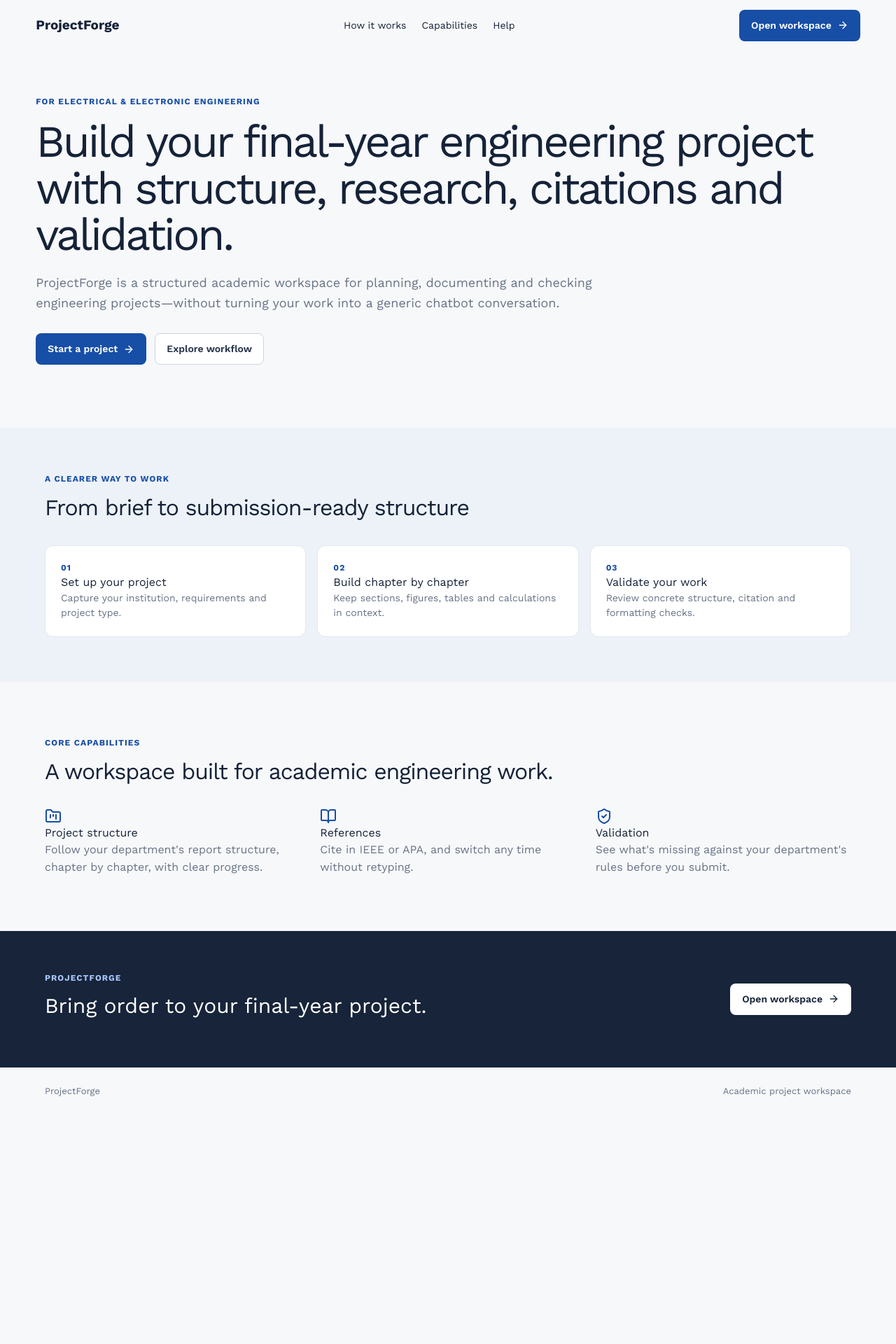
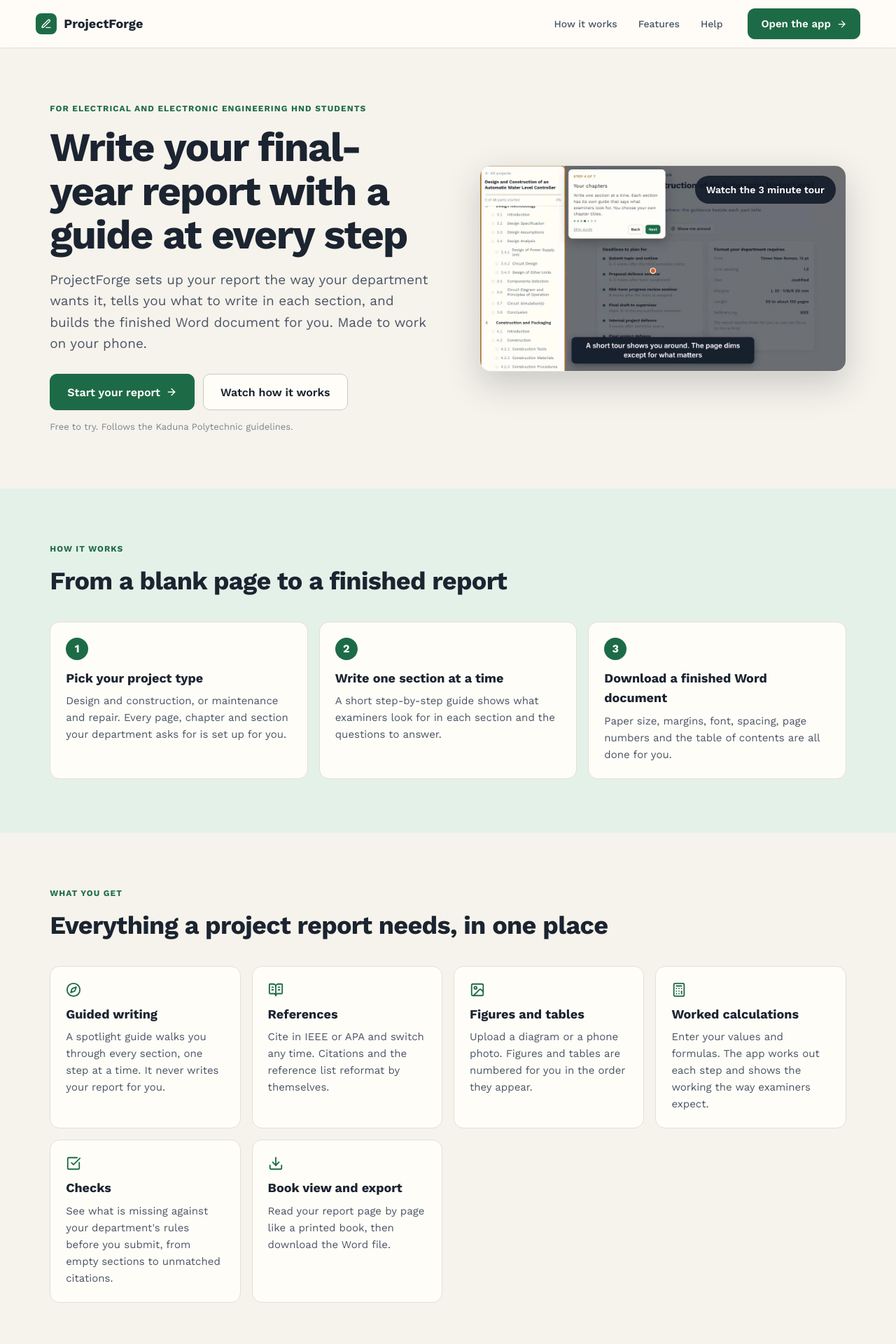
Before and after one commit to BOLA02/Ai-research, a Next.js app in the folder frontend/: page / in a window 1280 px wide. Shown: the top 1920 px of the page at 70% size. Before the commit the page ends 1592 px from the top, so only its background shows below. Built offline with nearby package versions, Linux system fonts and the light colour scheme; no server answers.

Commit message:
Restyle the landing page to match the app theme and describe what the app does today
Co-Authored-By: Claude Sonnet 5.5 <noreply@anthropic.com>
Claude-Session: https://claude.ai/code/session_01UWZyupnaaCGJ5qzH4qoiYW

```diff
--- a/frontend/app/page.tsx
+++ b/frontend/app/page.tsx
@@ -1,13 +1,95 @@
 import Link from "next/link";
-import {ArrowRight,BookOpen,FolderKanban,ShieldCheck} from "lucide-react";
+import { ArrowRight, BookOpenText, Calculator, CheckSquare, Download, Image as ImageIcon, PenLine, Smartphone, Compass } from "lucide-react";
 
-export default function Landing(){return <>
- <header className="landing-container landing-nav"><strong>ProjectForge</strong><nav><a href="#workflow">How it works</a><a href="#capabilities">Capabilities</a><a href="/help">Help</a></nav><Link className="btn btn-primary" href="/dashboard">Open workspace <ArrowRight size={16}/></Link></header>
- <main>
-  <section className="landing-container landing-hero"><div className="eyebrow">For Electrical &amp; Electronic Engineering</div><h1>Build your final-year engineering project with structure, research, citations and validation.</h1><p className="muted">ProjectForge is a structured academic workspace for planning, documenting and checking engineering projects—without turning your work into a generic chatbot conversation.</p><div className="landing-actions"><Link className="btn btn-primary" href="/dashboard">Start a project <ArrowRight size={16}/></Link><a className="btn btn-secondary" href="#workflow">Explore workflow</a></div></section>
-  <section id="workflow" style={{background:"#edf2f8",padding:"64px 0"}}><div className="container"><div className="eyebrow">A clearer way to work</div><h2 style={{fontSize:32,letterSpacing:"-.035em",margin:"8px 0 30px"}}>From brief to submission-ready structure</h2><div style={{display:"grid",gridTemplateColumns:"repeat(auto-fit,minmax(220px,1fr))",gap:16}}>{[["01","Set up your project","Capture your institution, requirements and project type."],["02","Build chapter by chapter","Keep sections, figures, tables and calculations in context."],["03","Validate your work","Review concrete structure, citation and formatting checks."]].map(([n,t,d])=><div className="card" style={{padding:22}} key={n}><div className="eyebrow">{n}</div><h3>{t}</h3><p className="muted" style={{lineHeight:1.55,fontSize:14}}>{d}</p></div>)}</div></div></section>
-  <section id="capabilities" className="container" style={{padding:"78px 24px"}}><div className="eyebrow">Core capabilities</div><h2 style={{fontSize:32,margin:"8px 0 28px",letterSpacing:"-.035em"}}>A workspace built for academic engineering work.</h2><div style={{display:"grid",gridTemplateColumns:"repeat(auto-fit,minmax(240px,1fr))",gap:28}}>{[[FolderKanban,"Project structure","Follow your department's report structure, chapter by chapter, with clear progress."],[BookOpen,"References","Cite in IEEE or APA, and switch any time without retyping."],[ShieldCheck,"Validation","See what's missing against your department's rules before you submit."]].map(([Icon,title,copy])=>{const I=Icon as typeof FolderKanban;return <div key={title as string}><I color="#174ea6"/><h3>{title as string}</h3><p className="muted" style={{lineHeight:1.55}}>{copy as string}</p></div>})}</div></section>
-  <section style={{background:"#17243a",color:"white",padding:"58px 0"}}><div className="container" style={{display:"flex",justifyContent:"space-between",gap:25,alignItems:"center",flexWrap:"wrap"}}><div><div className="eyebrow" style={{color:"#aac8ff"}}>ProjectForge</div><h2 style={{margin:"8px 0",fontSize:30}}>Bring order to your final-year project.</h2></div><Link className="btn" style={{background:"white",color:"#17243a"}} href="/dashboard">Open workspace <ArrowRight size={16}/></Link></div></section>
- </main>
- <footer className="container" style={{padding:"24px",fontSize:13,color:"#687386",display:"flex",justifyContent:"space-between"}}><span>ProjectForge</span><span>Academic project workspace</span></footer>
- </>}
+const steps = [
+  ["1", "Pick your project type", "Design and construction, or maintenance and repair. Every page, chapter and section your department asks for is set up for you."],
+  ["2", "Write one section at a time", "A short step-by-step guide shows what examiners look for in each section and the questions to answer."],
+  ["3", "Download a finished Word document", "Paper size, margins, font, spacing, page numbers and the table of contents are all done for you."],
+];
+
+const features = [
+  [Compass, "Guided writing", "A spotlight guide walks you through every section, one step at a time. It never writes your report for you."],
+  [BookOpenText, "References", "Cite in IEEE or APA and switch any time. Citations and the reference list reformat by themselves."],
+  [ImageIcon, "Figures and tables", "Upload a diagram or a phone photo. Figures and tables are numbered for you in the order they appear."],
+  [Calculator, "Worked calculations", "Enter your values and formulas. The app works out each step and shows the working the way examiners expect."],
+  [CheckSquare, "Checks", "See what is missing against your department's rules before you submit, from empty sections to unmatched citations."],
+  [Download, "Book view and export", "Read your report page by page like a printed book, then download the Word file."],
+] as const;
+
+export default function Landing() {
+  return (
+    <div className="lp">
+      <header className="lp-nav">
+        <Link href="/" className="lp-brand"><span><PenLine size={16} aria-hidden /></span> ProjectForge</Link>
+        <nav aria-label="Main">
+          <a href="#how">How it works</a>
+          <a href="#features">Features</a>
+          <Link href="/help">Help</Link>
+        </nav>
+        <Link className="lp-btn lp-btn-primary" href="/dashboard">Open the app <ArrowRight size={15} aria-hidden /></Link>
+      </header>
+
+      <main>
+        <section className="lp-hero">
+          <div>
+            <p className="lp-eyebrow">For Electrical and Electronic Engineering HND students</p>
+            <h1>Write your final-year report with a guide at every step</h1>
+            <p className="lp-lede">ProjectForge sets up your report the way your department wants it, tells you what to write in each section, and builds the finished Word document for you. Made to work on your phone.</p>
+            <div className="lp-actions">
+              <Link className="lp-btn lp-btn-primary lp-btn-lg" href="/signup">Start your report <ArrowRight size={16} aria-hidden /></Link>
+              <Link className="lp-btn lp-btn-lg" href="/help#video">Watch how it works</Link>
+            </div>
+            <p className="lp-small">Free to try. Follows the Kaduna Polytechnic guidelines.</p>
+          </div>
+          <Link href="/help#video" className="lp-preview" aria-label="Watch the walkthrough video">
+            {/* eslint-disable-next-line @next/next/no-img-element */}
+            <img src="/help/poster.jpg" alt="The ProjectForge workspace with a guide open beside the writing area" width={1280} height={720} />
+            <span className="lp-play" aria-hidden>Watch the 3 minute tour</span>
+          </Link>
+        </section>
+
+        <section id="how" className="lp-band">
+          <div className="lp-wrap">
+            <p className="lp-eyebrow">How it works</p>
+            <h2>From a blank page to a finished report</h2>
+            <ol className="lp-steps">
+              {steps.map(([n, title, copy]) => (
+                <li key={n}><span>{n}</span><h3>{title}</h3><p>{copy}</p></li>
+              ))}
+            </ol>
+          </div>
+        </section>
+
+        <section id="features" className="lp-wrap lp-features">
+          <p className="lp-eyebrow">What you get</p>
+          <h2>Everything a project report needs, in one place</h2>
+          <div className="lp-grid">
+            {features.map(([Icon, title, copy]) => (
+              <article key={title}><Icon size={22} aria-hidden /><h3>{title}</h3><p>{copy}</p></article>
+            ))}
+          </div>
+        </section>
+
+        <section className="lp-wrap lp-phone">
+          <Smartphone size={30} aria-hidden />
+          <div>
+            <h2>Built for your phone</h2>
+            <p>Write, add figures from your camera, and read your report like a book, all from a phone. Everything saves by itself as you type.</p>
+          </div>
+        </section>
+
+        <section className="lp-cta">
+          <div className="lp-wrap lp-cta-inner">
+            <h2>Bring order to your final-year project</h2>
+            <Link className="lp-btn lp-btn-light lp-btn-lg" href="/signup">Create your account <ArrowRight size={16} aria-hidden /></Link>
+          </div>
+        </section>
+      </main>
+
+      <footer className="lp-wrap lp-foot">
+        <span>ProjectForge</span>
+        <span><Link href="/help">Help</Link> · <Link href="/login">Sign in</Link></span>
+      </footer>
+    </div>
+  );
+}
--- a/frontend/app/workspace.css
+++ b/frontend/app/workspace.css
@@ -466,3 +466,60 @@ a.pf-row:hover { border-color: var(--pf-brand); }
 .login-panel a { color: var(--pf-brand-strong); font-weight: 600; }
 .login-error { border-color: #e9b9b0; background: var(--pf-danger-soft); color: var(--pf-danger); border-radius: 8px; }
 .login-panel .muted { color: var(--pf-ink-soft); }
+
+/* ------------------------------------------------------------ Landing page */
+.lp { min-height: 100vh; background: var(--pf-canvas); color: var(--pf-ink); font-family: var(--pf-sans); line-height: 1.6; }
+.lp h1, .lp h2, .lp h3 { font-weight: 700; margin: 0; }
+.lp p { margin: 0; }
+.lp-nav { position: sticky; top: 0; z-index: 10; display: flex; align-items: center; gap: 24px; padding: 12px clamp(16px, 4vw, 56px); background: rgba(255, 253, 248, 0.92); backdrop-filter: blur(8px); border-bottom: 1px solid var(--pf-line); }
+.lp-nav nav { display: flex; gap: 6px; margin-left: auto; }
+.lp-nav nav a { padding: 10px 12px; border-radius: 8px; color: var(--pf-ink-soft); text-decoration: none; font-size: 14px; font-weight: 500; min-height: 44px; display: inline-flex; align-items: center; }
+.lp-nav nav a:hover { background: #ece7db; color: var(--pf-ink); }
+.lp-brand { display: inline-flex; align-items: center; gap: 10px; font-weight: 700; font-size: 18px; color: var(--pf-ink); text-decoration: none; }
+.lp-brand span { display: grid; place-items: center; width: 30px; height: 30px; border-radius: 8px; background: var(--pf-brand); color: #fff; }
+.lp-btn { display: inline-flex; align-items: center; justify-content: center; gap: 8px; min-height: 44px; padding: 0 18px; border-radius: 10px; border: 1px solid var(--pf-line-strong); background: var(--pf-surface); color: var(--pf-ink); font: 600 15px var(--pf-sans); text-decoration: none; cursor: pointer; }
+.lp-btn:hover { background: #ece7db; }
+.lp-btn-primary { background: var(--pf-brand); border-color: var(--pf-brand); color: #fff; }
+.lp-btn-primary:hover { background: var(--pf-brand-strong); }
+.lp-btn-lg { min-height: 52px; padding: 0 24px; font-size: 16px; }
+.lp-btn-light { background: #fff; border-color: #fff; color: var(--pf-brand-strong); }
+.lp-btn-light:hover { background: var(--pf-brand-soft); }
+.lp-eyebrow { font-size: 12px; font-weight: 700; letter-spacing: 0.09em; text-transform: uppercase; color: var(--pf-brand); }
+.lp-hero { display: grid; grid-template-columns: minmax(0, 1.05fr) minmax(0, 1fr); gap: clamp(28px, 5vw, 72px); align-items: center; max-width: 1240px; margin: 0 auto; padding: clamp(36px, 6vw, 84px) clamp(16px, 4vw, 56px); }
+.lp-hero h1 { font-size: clamp(34px, 4.6vw, 58px); line-height: 1.08; letter-spacing: -0.03em; margin: 14px 0 18px; }
+.lp-lede { font-size: clamp(16px, 1.6vw, 19px); color: var(--pf-ink-soft); max-width: 560px; }
+.lp-actions { display: flex; gap: 12px; flex-wrap: wrap; margin: 28px 0 14px; }
+.lp-small { font-size: 13px; color: var(--pf-muted); }
+.lp-preview { position: relative; display: block; border-radius: 16px; overflow: hidden; box-shadow: 0 18px 50px rgba(27, 36, 48, 0.2); border: 1px solid var(--pf-line); }
+.lp-preview img { display: block; width: 100%; height: auto; }
+.lp-play { position: absolute; left: 14px; bottom: 14px; padding: 9px 16px; border-radius: 999px; background: rgba(17, 24, 39, 0.88); color: #fff; font-size: 14px; font-weight: 600; }
+.lp-wrap { max-width: 1240px; margin: 0 auto; padding: 0 clamp(16px, 4vw, 56px); }
+.lp-band { background: var(--pf-brand-soft); padding: clamp(44px, 6vw, 80px) 0; }
+.lp-band h2, .lp-features h2 { font-size: clamp(26px, 3vw, 36px); letter-spacing: -0.02em; margin: 8px 0 28px; }
+.lp-steps { list-style: none; margin: 0; padding: 0; display: grid; grid-template-columns: repeat(auto-fit, minmax(240px, 1fr)); gap: 16px; }
+.lp-steps li { background: var(--pf-surface); border: 1px solid var(--pf-line); border-radius: 14px; padding: 22px; }
+.lp-steps li span { display: inline-grid; place-items: center; width: 32px; height: 32px; border-radius: 50%; background: var(--pf-brand); color: #fff; font-weight: 700; margin-bottom: 12px; }
+.lp-steps h3, .lp-grid h3 { font-size: 18px; margin-bottom: 6px; }
+.lp-steps p, .lp-grid p { color: var(--pf-ink-soft); font-size: 15px; }
+.lp-features { padding-top: clamp(44px, 6vw, 80px); padding-bottom: clamp(44px, 6vw, 80px); }
+.lp-grid { display: grid; grid-template-columns: repeat(auto-fit, minmax(260px, 1fr)); gap: 16px; }
+.lp-grid article { background: var(--pf-surface); border: 1px solid var(--pf-line); border-radius: 14px; padding: 22px; }
+.lp-grid article svg { color: var(--pf-brand); margin-bottom: 10px; }
+.lp-phone { display: flex; gap: 20px; align-items: center; padding-top: 12px; padding-bottom: clamp(44px, 6vw, 72px); }
+.lp-phone > svg { flex: none; color: var(--pf-brand); background: var(--pf-brand-soft); padding: 14px; box-sizing: content-box; border-radius: 16px; }
+.lp-phone h2 { font-size: 24px; margin-bottom: 4px; }
+.lp-phone p { color: var(--pf-ink-soft); max-width: 640px; }
+.lp-cta { background: var(--pf-brand-strong); color: #fff; padding: clamp(40px, 5vw, 64px) 0; }
+.lp-cta-inner { display: flex; align-items: center; justify-content: space-between; gap: 24px; flex-wrap: wrap; }
+.lp-cta h2 { font-size: clamp(24px, 3vw, 34px); letter-spacing: -0.02em; max-width: 640px; }
+.lp-foot { display: flex; justify-content: space-between; gap: 12px; padding-top: 24px; padding-bottom: 32px; font-size: 14px; color: var(--pf-muted); }
+.lp-foot a { color: var(--pf-ink-soft); }
+@media (max-width: 860px) {
+  .lp-hero { grid-template-columns: minmax(0, 1fr); }
+  .lp-nav nav a:not(:last-child) { display: none; }
+  .lp-actions .lp-btn { flex: 1 1 100%; }
+  .lp-phone { flex-direction: column; align-items: flex-start; }
+}
+.lp-play { left: auto; right: 14px; bottom: auto; top: 14px; }
+.lp-nav .lp-btn { white-space: nowrap; }
+@media (max-width: 860px) { .lp-nav { gap: 8px; } .lp-nav .lp-btn { padding: 0 12px; font-size: 14px; } }
```
